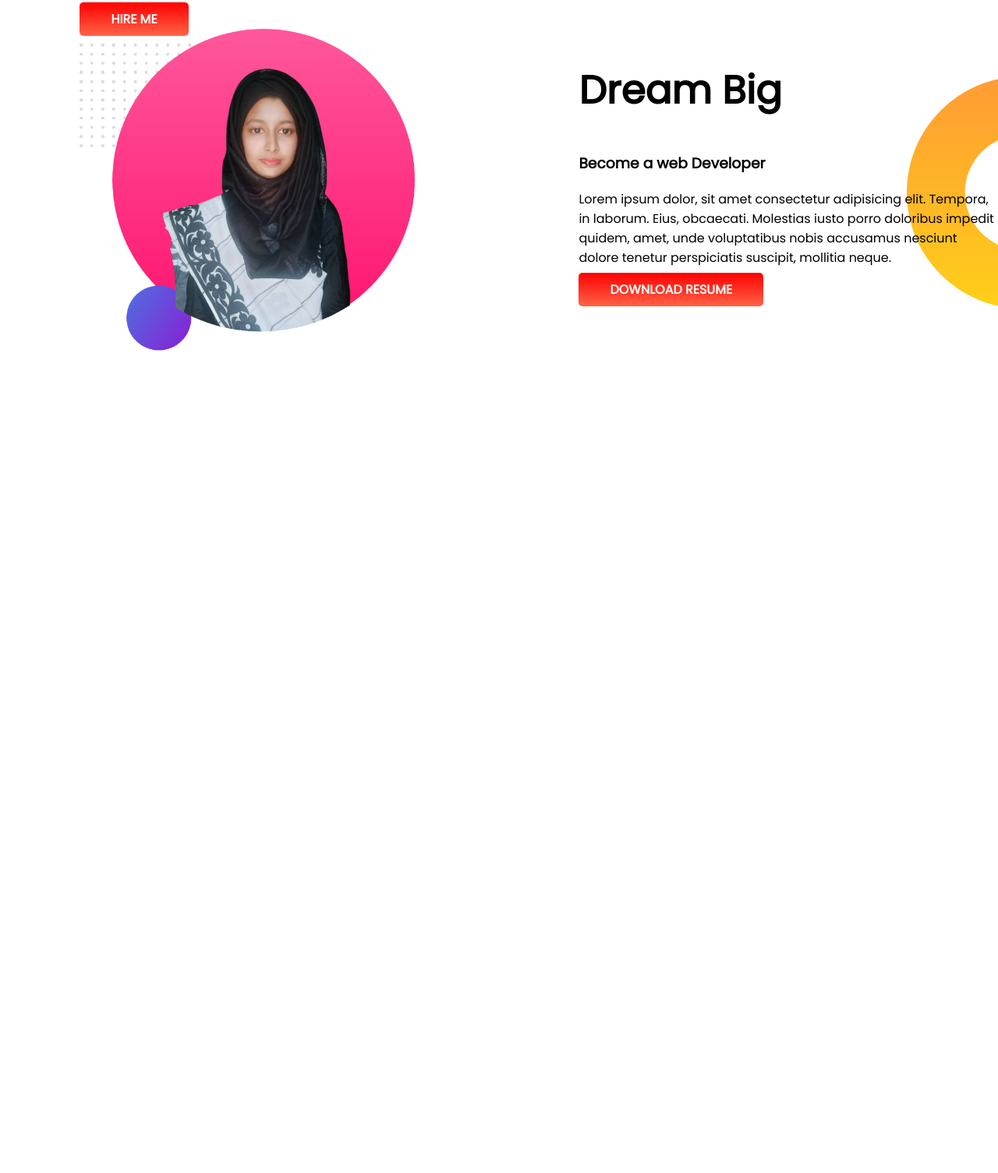
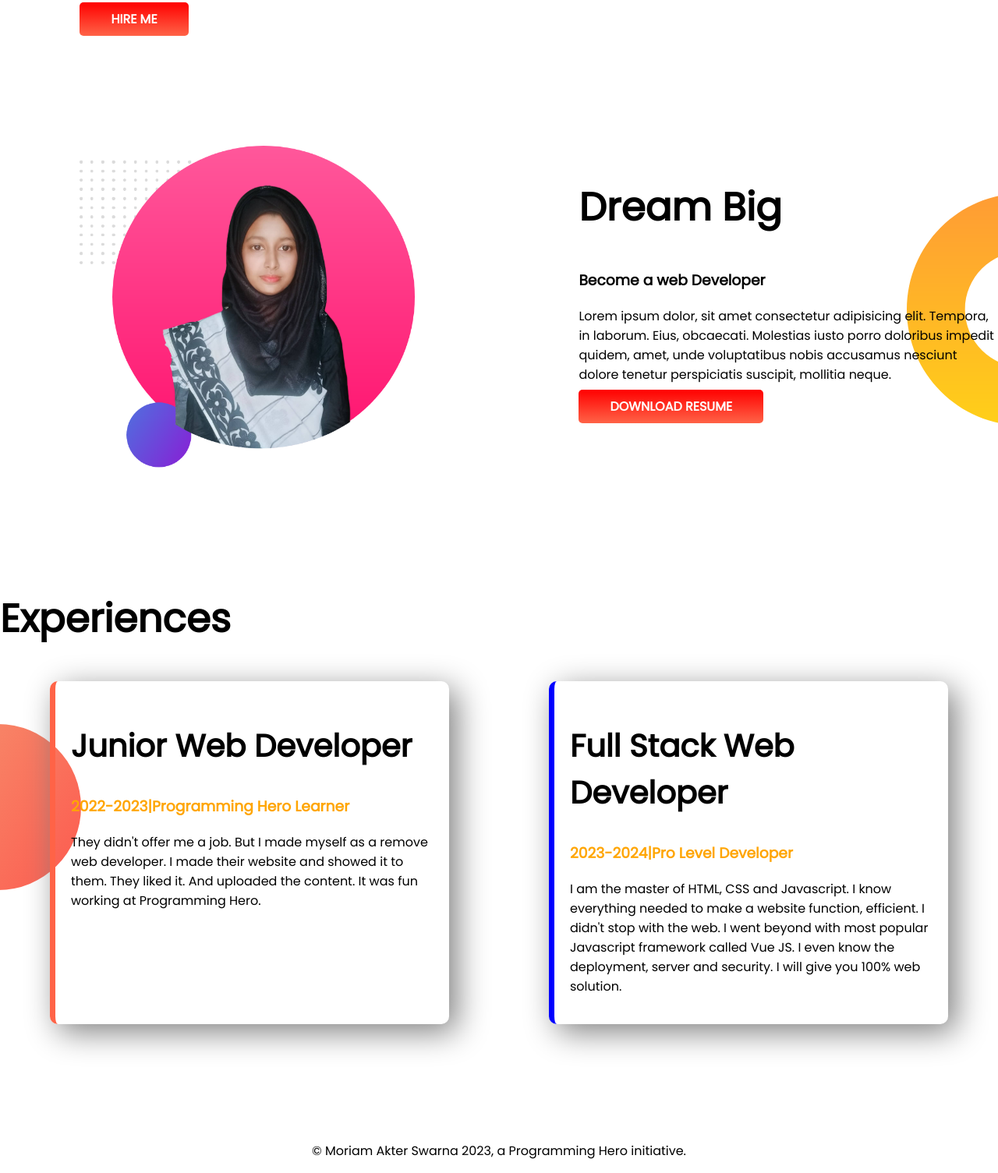
Before and after one commit to MoriamAkterSwarna/developer-portfolio, a plain HTML site: page index.html in a window 1280 px wide. Shown: the part 526-2031 px from the top of the page at 78% size. Before the commit the page ends 983 px from the top, so only its background shows below. Drawn offline with Linux system fonts and the light colour scheme.

Commit message:
experience and footer added

```diff
--- a/index.html
+++ b/index.html
@@ -13,7 +13,7 @@
 </head>
 
 <body>
-    <section class="top-banner">
+    <section class="top-banner flexible-container ">
         <div class="half-width">
             <h1>Welcome To</h1>
             <h1><span class="orange-color">Moriam Swarna</span> World!</h1>
@@ -30,7 +30,7 @@
     </section>
 
 
-    <section class="dream-big">
+    <section class="dream-big flexible-container ">
 
         <div class="half-width">
             <img src="images/moriam2.png" alt="Moriam">
@@ -45,6 +45,30 @@
             <a class="link-button" href="#" target="_blank">DOWNLOAD RESUME</a>
         </div>
     </section>
+    <section class="experience-area">
+        <h1>Experiences</h1>
+        <div class="flexible-container">
+            <div id="full-stack" class="experience-item">
+                <h2>Junior Web Developer</h2>
+                <h3 class="orange-color">2022-2023|Programming Hero Learner</h3>
+                <p>They didn't offer me a job. But I made myself as a remove web developer. I made their website and
+                    showed
+                    it to them. They liked it. And uploaded the content. It was fun working at Programming Hero.</p>
+            </div>
+            <div id="Junior" class="experience-item">
+                <h2>Full Stack Web Developer</h2>
+                <h3 class="orange-color">2023-2024|Pro Level Developer</h3>
+                <p>I am the master of HTML, CSS and Javascript. I know everything needed to make a website function,
+                    efficient. I didn't stop with the web. I went beyond with most popular Javascript framework called
+                    Vue
+                    JS. I even know the deployment, server and security. I will give you 100% web solution.</p>
+            </div>
+
+        </div>
+    </section>
 </body>
+<footer>
+    <p>© Moriam Akter Swarna 2023, a Programming Hero initiative.</p>
+</footer>
 
 </html>
--- a/style.css
+++ b/style.css
@@ -11,9 +11,9 @@ h1 {
     color: orange;
 }
 
-section {
+.flexible-container {
     display: flex;
-
+    margin-bottom: 150px;
 }
 
 .half-width {
@@ -44,4 +44,39 @@ section {
     background-image: url(images/dream-bg.png);
     background-repeat: no-repeat;
     background-position: right;
+
 }
+
+h2 {
+    font-size: 40px;
+}
+
+.experience-area {
+    background-image: url(images/exp-bg.png);
+    background-repeat: no-repeat;
+    background-position: left;
+
+}
+
+.experience-item {
+    width: 40%;
+    margin-left: 5%;
+    margin-right: 5%;
+    padding: 20px;
+    border-radius: 10px;
+    box-shadow: 10px 10px 40px gray;
+
+}
+
+#full-stack {
+    border-left: 7px solid tomato;
+
+}
+
+#Junior {
+    border-left: 7px solid blue;
+}
+
+footer p {
+    text-align: center;
+}
```
